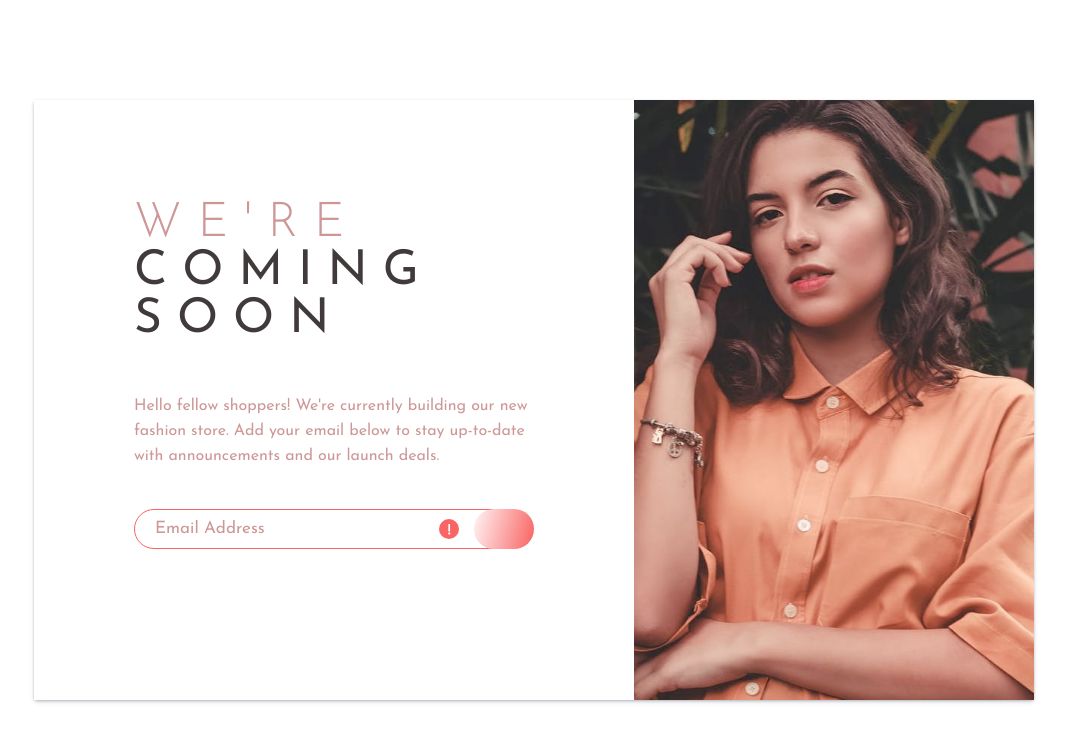
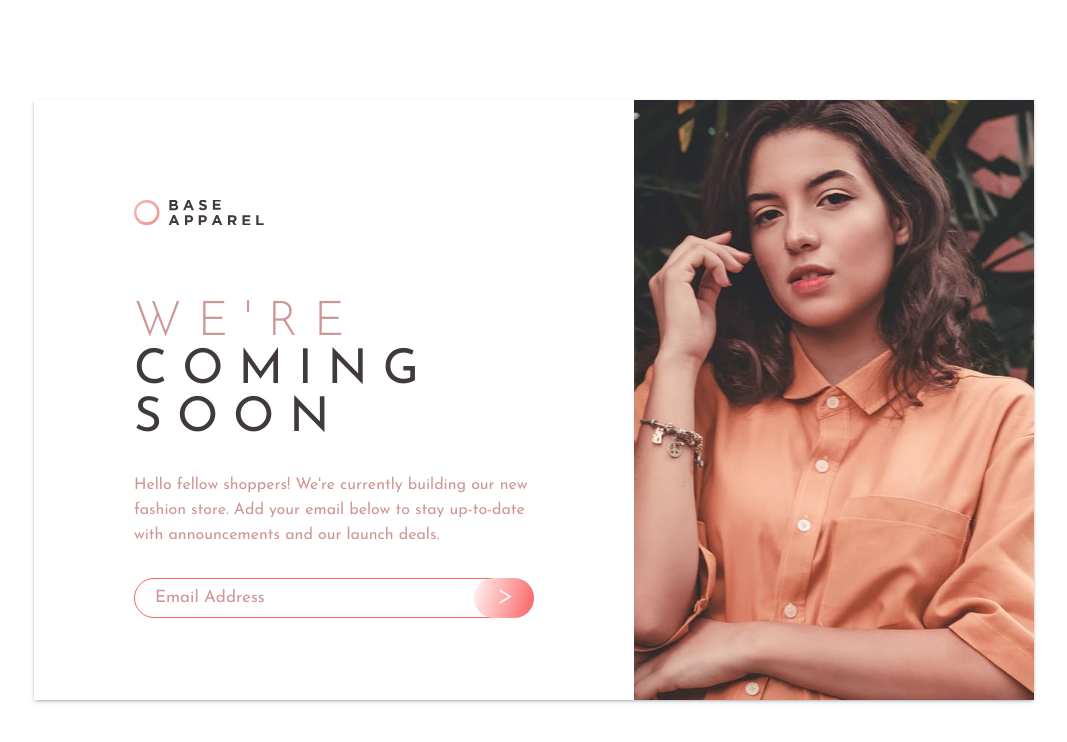
Before and after one commit to francis15-0/base-apparel-project, a plain HTML site: page index.html in a window 1280 px wide. Shown: the whole page, without its empty margins (106-1173 px from the left). Drawn offline with Linux system fonts and the light colour scheme.

Commit message:
v6 updated.

```diff
--- a/index.html
+++ b/index.html
@@ -23,6 +23,7 @@
   <wrapper class="wrapper-flex">
     <div class="left-flex">
       <div class="content">
+        <img src="images/logo.svg" alt="logo">
       <h2>
         WE'RE <span>COMING SOON</span>
       </h2>
@@ -33,7 +34,9 @@
         <div class="email-container">
          <input class="email" type="email" required placeholder="Email Address">
           <img src="images/icon-error.svg" alt="error">
-         <button></button>
+         <button>
+          <img src="images/greater-than.png" alt="hello">
+         </button>
         </div>
 
     </div>
@@ -46,9 +49,5 @@
 
 
 
-
-
-
-
 </body>
 </html>
--- a/style.css
+++ b/style.css
@@ -12,7 +12,7 @@ h2{
     font-weight: 300;
     font-size: 48px;
     letter-spacing: 16px;
-    margin-bottom: 50px;
+    margin-bottom: 30px;
 
 }
 body{
@@ -69,7 +69,7 @@ img{
     font-size: 16px;
     color: hsl(0, 36%, 70%);
     line-height: 25px;
-    margin-bottom: 40px;
+    margin-bottom: 30px;
 }
 
 .email{
@@ -103,6 +103,7 @@ img[alt="error"]{
     position: absolute;
     right: 75px;
     top: 10px;
+    display: none;
 }
 
 button{
@@ -114,8 +115,20 @@ button{
     border: 1px hsl(0, 93%, 68%);
     background-image: linear-gradient(105deg, hsl(0, 100%, 98%), hsl(0, 93%, 68%));
 
+
+}
+
+img[alt="hello"]{
+    width: 19px;
+    height: 15px;
 }
 
 .error{
     display: none;
 }
+
+img[alt="logo"]{
+    width: 130px;
+    height: 25px;
+    margin-bottom: 70px;
+}
```
Also changed, not shown: images/greater-than.png (added), images/icon-arrow.svg, images/right-arrow.png (added).
